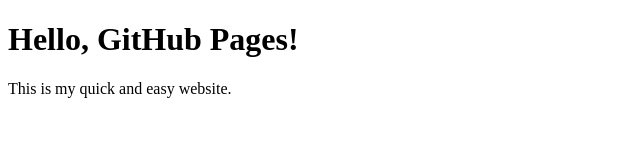
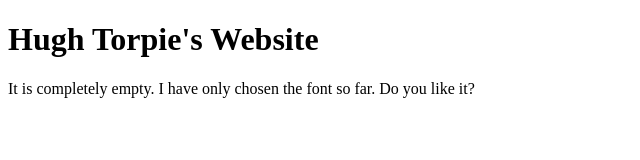
Before and after one commit to hughtorpie/hughtorpie, a plain HTML site: page index.html in a window 1280 px wide. Shown: the whole page, without its empty margins (0-640 px from the left). Drawn offline with Linux system fonts and the light colour scheme.

Commit message:
Update index.html

```diff
--- a/index.html
+++ b/index.html
@@ -1,10 +1,13 @@
 <!DOCTYPE html>
 <html>
 <head>
-    <title>My Awesome GitHub Site</title>
+    <title>Hugh Torpie</title>
+    <link rel="preconnect" href="https://fonts.googleapis.com">
+    <link rel="preconnect" href="https://fonts.gstatic.com" crossorigin>
+    <link href="https://fonts.googleapis.com/css2?family=IBM+Plex+Mono:wght@300;400;700&display=swap" rel="stylesheet">
 </head>
 <body>
-    <h1>Hello, GitHub Pages!</h1>
-    <p>This is my quick and easy website.</p>
+    <h1 class="ibm-plex-mono-bold">Hugh Torpie's Website</h1>
+    <p class="ibm-plex-mono-regular">It is completely empty. I have only chosen the font so far. Do you like it?</p>
 </body>
 </html>
```
